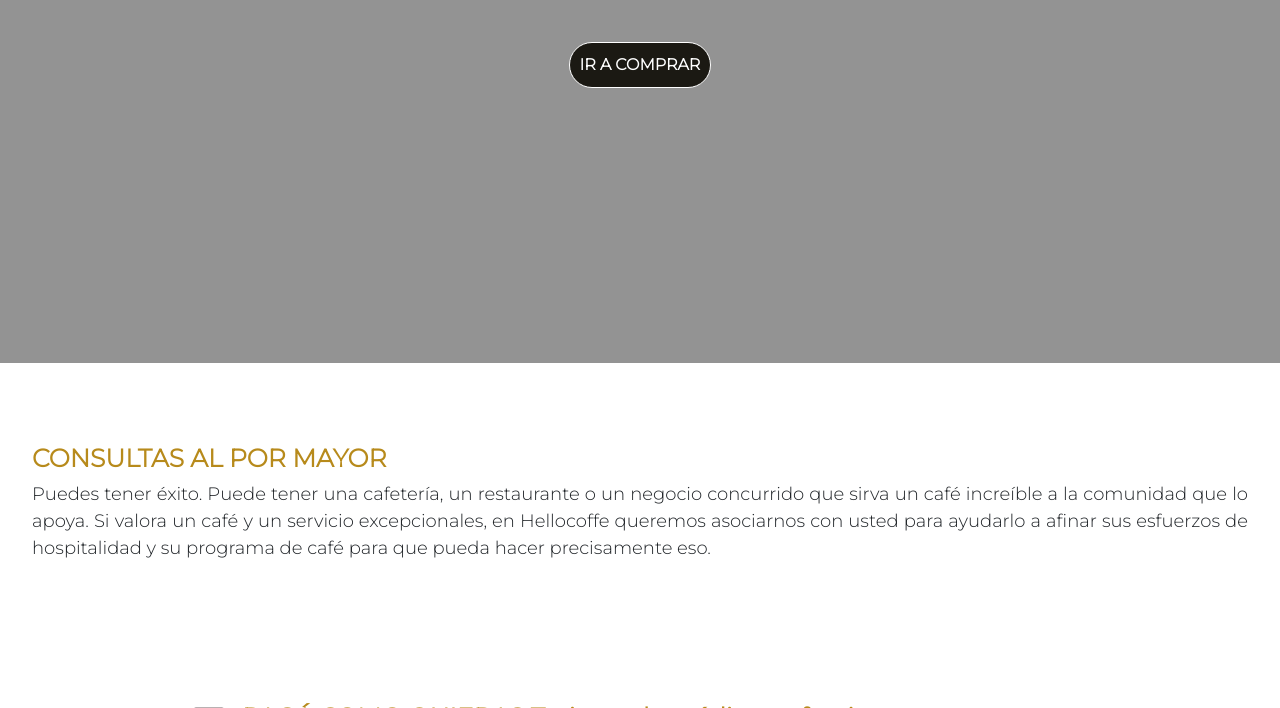
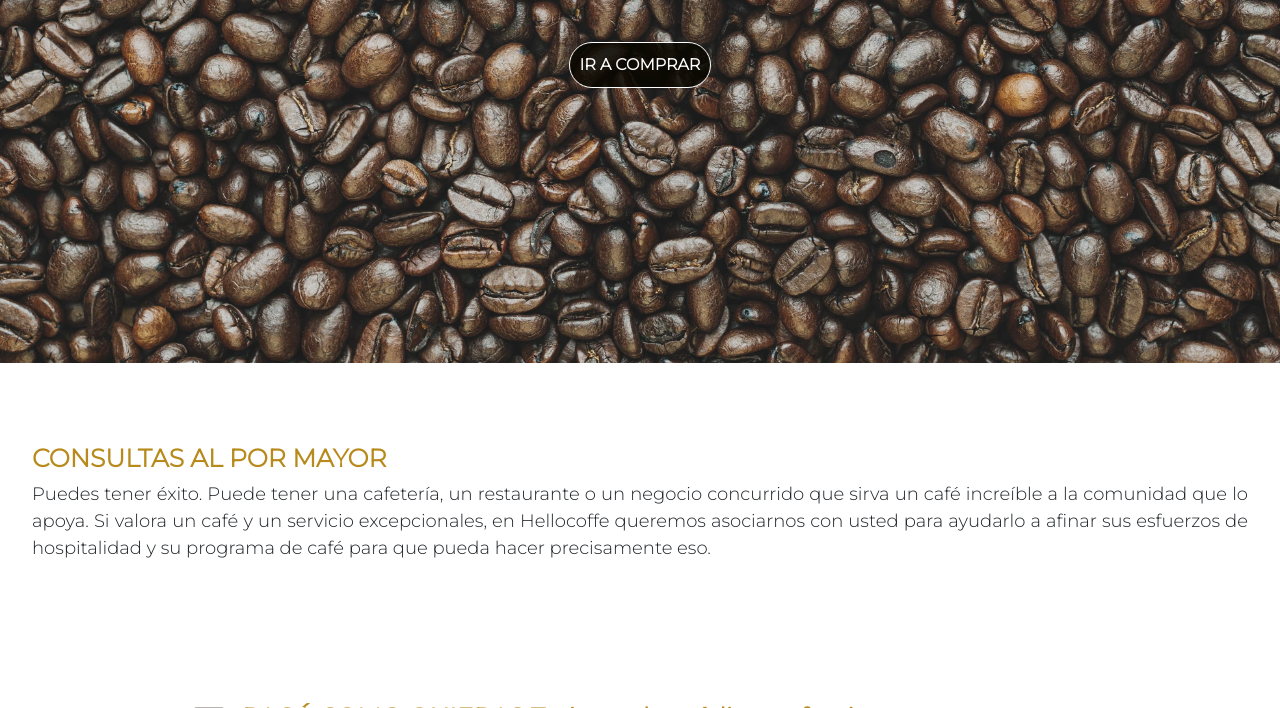
Before and after one commit to Edyfranquizc/PF-Franquiz, a website: page index.html in a window 1280 px wide. Shown: the part 592-1300 px from the top of the page. Drawn offline with nearby package versions, Linux system fonts and the light colour scheme; files that its build step writes are made by us from their sources; files whose address does not match are found by name; a web font is replaced by a local one.

Commit message:
se agregó imagen

```diff
--- a/SCSS/components/_banner.scss
+++ b/SCSS/components/_banner.scss
@@ -6,7 +6,7 @@
 	background-color: $cement-gray;
 	background-size: cover;
 	background-position: center center;
-	background-image: url("../assets/imagenes/coffe-03.jpg");
+	background-image: url("../assets/imagenes/coffe-03-min.jpg");
 }
 .banner-content {
 	margin: 0;
```
Also changed, not shown: pages/trending-coffe.html (+12 -0 lines), assets/imagenes/coffe-03-min.jpg (added), 4 other files.
